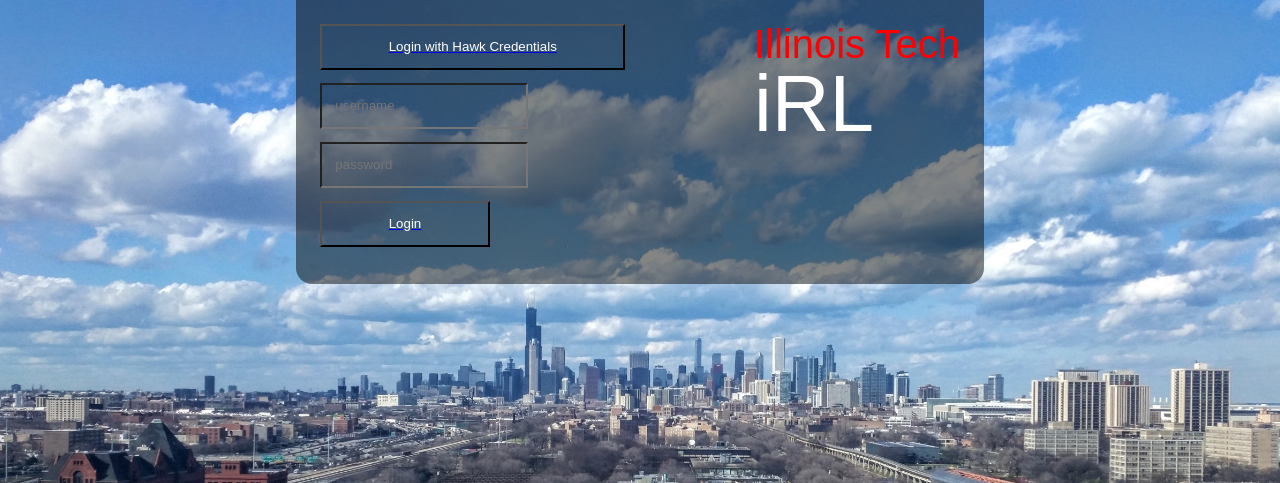
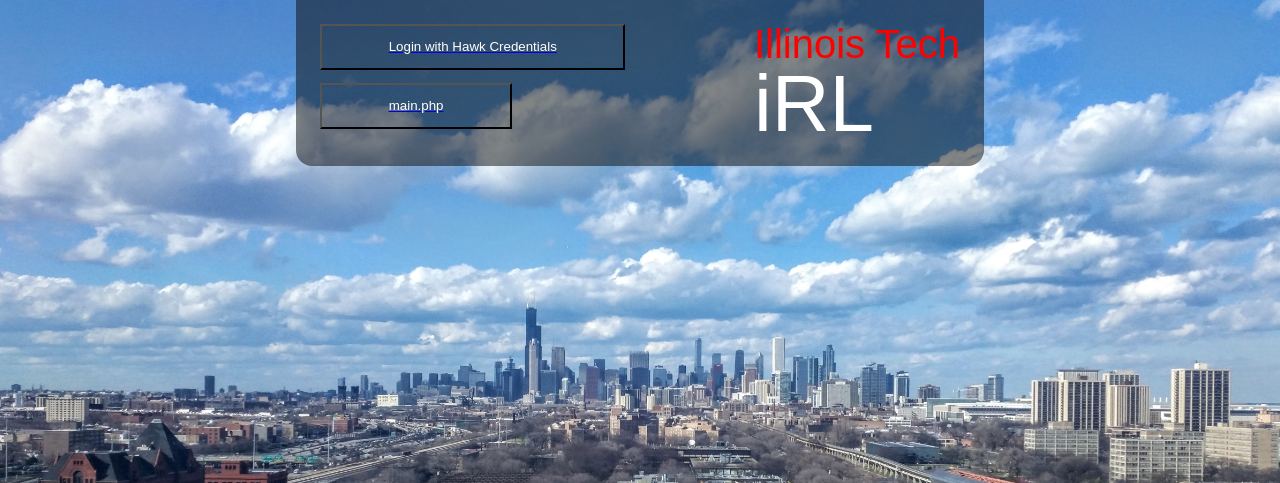
Before and after one commit to ITMT-430/team-3-irl, a PHP site: page / in a window 1280 px wide. Shown: the top 483 px of the page. Run offline with PHP 8.4, Linux system fonts and the light colour scheme.

Commit message:
Cleaned up login page

```diff
--- a/index.php
+++ b/index.php
@@ -12,14 +12,12 @@
 
 		<div class="login">
 			<div class="header">
-				<p>Illinois Tech</p>
+				<p class="iit">Illinois Tech</p>
 				iRL
+			</div>
 
-			</div>
-			<a href="https://mytest107.iit.edu/cas/login"><input type="button" value="Login with Hawk Credentials"></a>
-			<input type="text" placeholder="username" name="user"><br>
-			<input type="password" placeholder="password" name="password"><br>
-			<a href="main.php"><input type="button" value="Login"></a>
+			<a href="file.php"><input type="button" value="Login with Hawk Credentials"></a>
+			<a href="main.php"><input type="button" value="main.php"></a>
 		</div>
 
 
```
